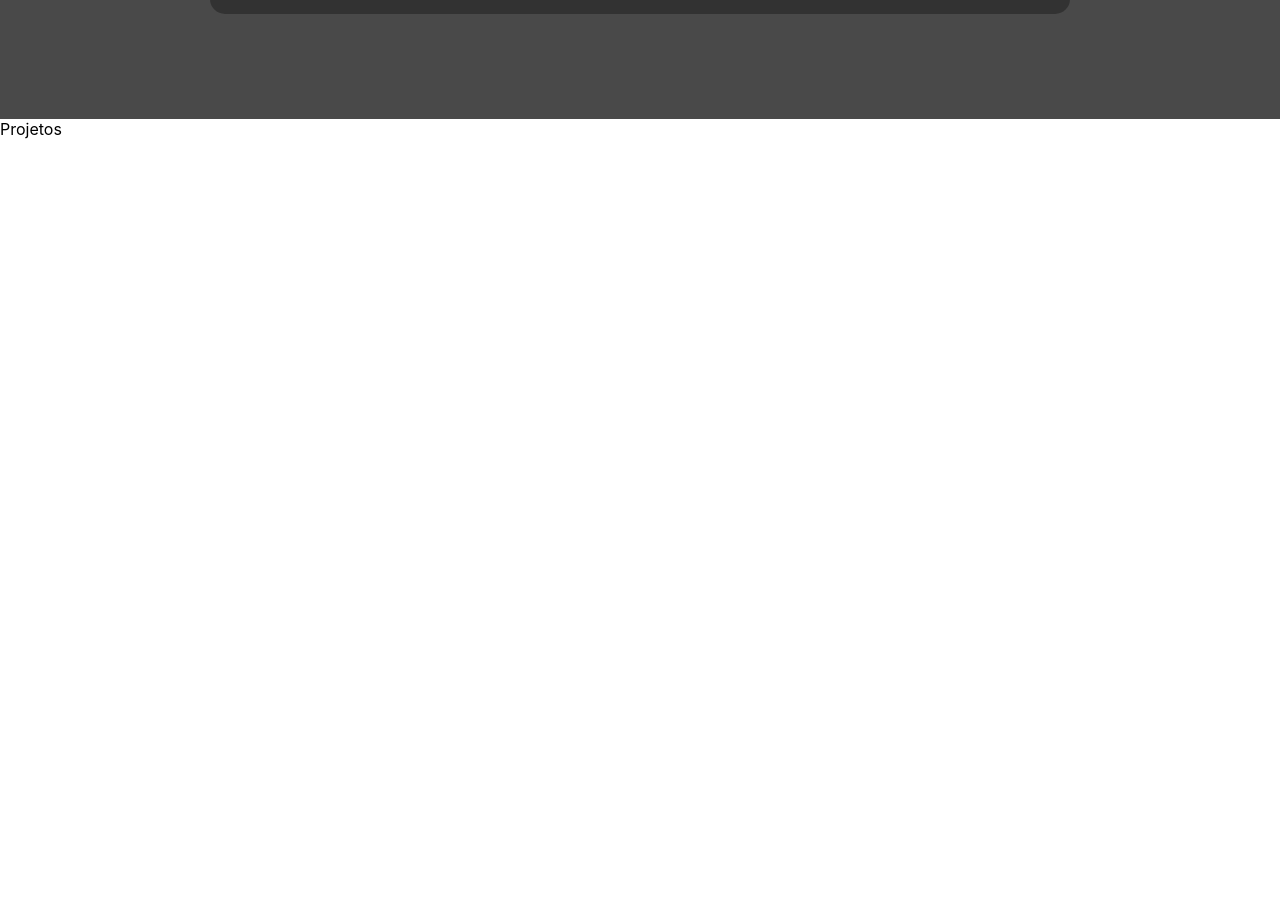
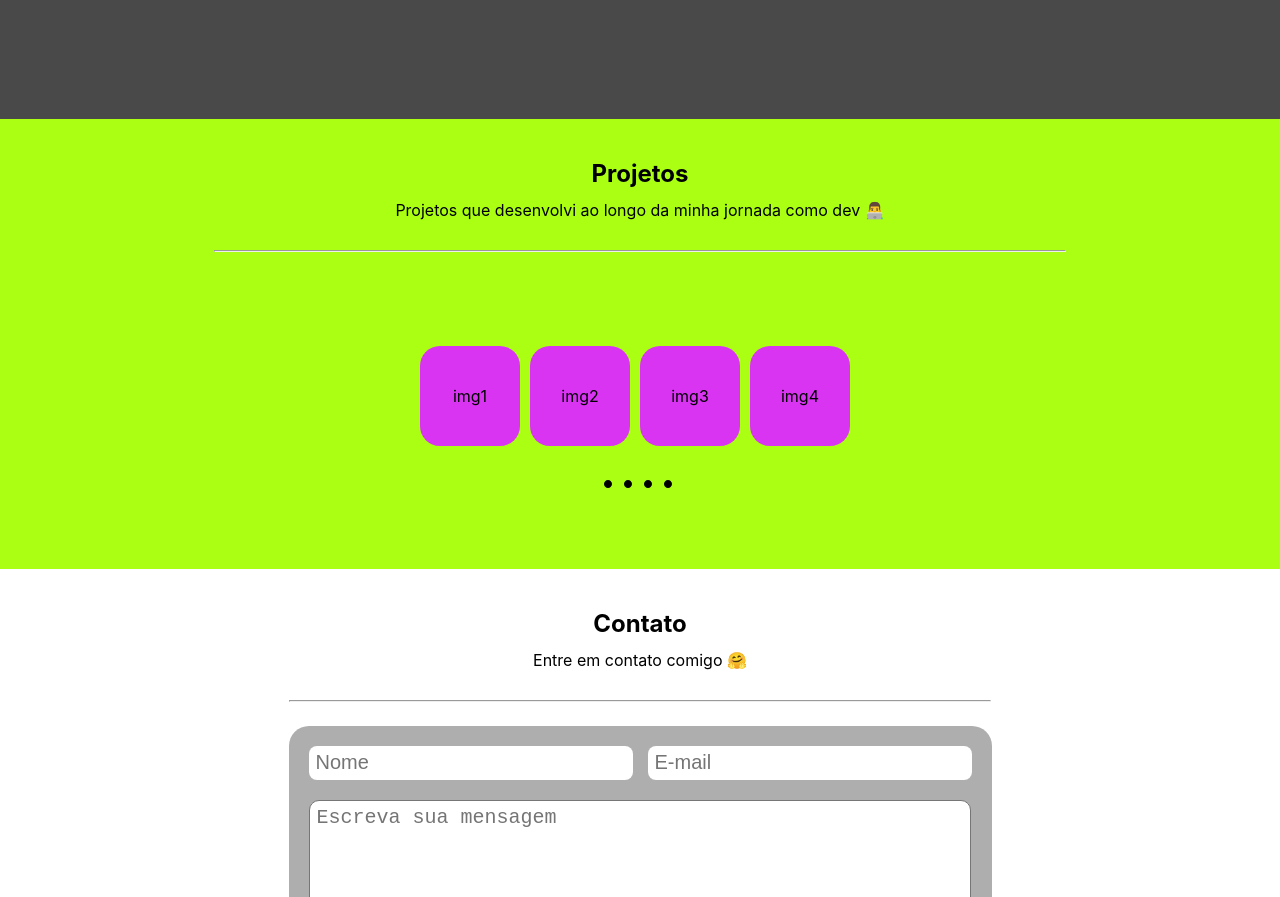
Before and after one commit to BrunoMSts/my-website, a React (Create React App) app: page / in a window 1280 px wide. Shown: the part 1903-2800 px from the top of the page. Built offline with nearby package versions, Linux system fonts and the light colour scheme.

Commit message:
Sections Finshed & Added a little bit of responsivity

```diff
--- /dev/null
+++ b/src/components/Carousel/index.tsx
@@ -0,0 +1,68 @@
+import { useEffect, useRef, useState } from "react";
+import { CarouselContainer, Swiper } from "./styles";
+
+import { GoPrimitiveDot } from 'react-icons/go'
+
+export default function Carousel() {
+
+  const [activeIndex, setActiveIndex] = useState(0);
+  const datas = [
+    {
+      id: 1,
+      title: 'img1'
+    },
+    {
+      id: 2,
+      title: 'img2'
+    },
+    {
+      id: 3,
+      title: 'img3'
+    },
+    {
+      id: 4,
+      title: 'img4'
+    },
+  ]
+
+  function handleIsActive(event: any) {
+    setActiveIndex(event.currentTarget.id)
+  }
+
+  function handleChange(event: any) {
+    setActiveIndex(event.currentTarget.id)
+  }
+
+
+  // useEffect(() => {
+  //   if(!isClicked) {
+  //     setTimeout(() => setActiveIndex((prevIndex) => prevIndex === datas.length ? 0 : prevIndex + 1), 2000)
+  //   }
+  // }, [activeIndex])
+
+  return (
+    <CarouselContainer >
+      {datas.map(data => (
+        <div
+          key={data.id}
+          id={data.id.toString()}
+          onClick={event => handleIsActive(event)}
+          className={Number(activeIndex) === data.id ? "content active" : "content"}
+        >
+          {data.title}
+        </div>
+      ))}
+      <Swiper>
+        {datas.map(data => (
+          <span
+            key={data.id}
+            id={data.id.toString()}
+            onClick={event => handleChange(event)}
+          >
+            <GoPrimitiveDot color={Number(activeIndex) === data.id ? "#daff" : ""}/>
+          </span>
+        ))}
+      </Swiper>
+    </CarouselContainer>
+  )
+}
--- /dev/null
+++ b/src/components/Carousel/styles.ts
@@ -0,0 +1,55 @@
+import styled from "styled-components";
+
+export const CarouselContainer = styled.div`
+  position: relative;
+  display: flex;
+  height: 140px;
+  justify-content: center;
+  align-items: center;
+  margin-top: 50px;
+
+
+  .content {
+    display: flex;
+    align-items: center;
+    justify-content: center;
+    width: 100px;
+    height: 100px;
+    margin-right: 10px;
+
+    background-color: #da34f3;
+    border-radius: 20px;
+
+    transition: 0.35s;
+
+    &:hover {
+      cursor: pointer;
+    }
+  }
+
+  .active {
+    height: 140px;
+  }
+
+  @media(max-width: 500px) {
+    .content {
+      margin: 0 auto;
+    }
+  }
+`
+
+
+export const Swiper = styled.div`
+  display: flex;
+  position: absolute;
+  bottom: -30px;
+  margin: 0 180px;
+
+  span {
+    margin-right: 4px;
+  }
+
+  &:hover {
+    cursor: pointer;
+  }
+`
--- a/src/components/StackCard/styles.ts
+++ b/src/components/StackCard/styles.ts
@@ -27,5 +27,11 @@ export const CardContainer = styled.div`
 
   &:hover span {
     opacity: 1;
+    cursor: default;
   };
+
+  @media(max-width: 498px) {
+    padding: 2rem 3rem;
+
+  }
 `
--- a/src/pages/Home/index.tsx
+++ b/src/pages/Home/index.tsx
@@ -1,3 +1,4 @@
+import { useEffect, useState } from "react";
 import { Link } from "react-router-dom";
 import {
   Main,
@@ -11,7 +12,8 @@ import {
   RightSide,
   MyPicture,
   Header,
-  StackCardContainer
+  StackCardContainer,
+  ContactContainer
 } from "./styles";
 
 import { stacks } from '../../utils/stacks';
@@ -21,14 +23,29 @@ import { AiOutlineLinkedin } from 'react-icons/ai'
 
 import Navbar from "../../components/Navbar";
 import StackCard from "../../components/StackCard";
+import Carousel from "../../components/Carousel";
+
 import { SiGmail } from "react-icons/si";
 
 export default function Home() {
+
+  const [isScroll, setIsScroll] = useState(false)
+
+  useEffect(() => {
+    window.onscroll = () => {
+      setIsScroll(true)
+    }
+
+    setInterval(() => {
+      setIsScroll(false)
+    }, 2000)
+  }, [])
+
   return (
     <>
       <h1>NADA AQUI AINDA, CURIOSO</h1>
       <span style={{color: 'red'}}>AS CORES SERVEM MERAMENTE PARA SABER O FINAL DE CADA DE SECTION, SITE EM DESENVOLVIMENTO</span><br />      <Link to="/canvas">Mentira, tem esse link aq</Link>
-      <Navbar />
+      {/* <Navbar isScrolling={isScroll}/> */}
       <Main>
         <section>
           <Introduction id="introduction">
@@ -42,10 +59,10 @@ export default function Home() {
             <Header>
               <h1>Perfil</h1>
               <p>Always in constanting learning. 🌱</p>
-              <hr style={{width: "825px", margin: "1.5rem 0"}}/>
+              <hr className="line"/>
             </Header>
             <AboutMe>
-              <LeftSide>
+              <LeftSide className="left">
                 <h1>About me</h1>
                 <p style={{fontSize: "15px"}}>
                   Hi there 👋<br />
@@ -60,17 +77,17 @@ export default function Home() {
                 </p>
               </LeftSide>
               <MyPicture src="https://avatars.githubusercontent.com/u/49536304?v=4" alt="eu" />
-              <RightSide>
+              <RightSide className="right">
                 <div className="details">
-                <h1>Details</h1>
-                <span className="bold">Nome: </span><p>Bruno</p>
-                <span className="bold">Idade: </span><p>21</p>
-                <span className="bold">Localização: </span><p>Em algum lugar no pálido ponto azul</p>
+                  <h1>Details</h1>
+                  <span className="bold">Nome: </span><p>Bruno</p>
+                  <span className="bold">Idade: </span><p>21</p>
+                  <span className="bold">Localização: </span><p>Em algum lugar no pálido ponto azul</p>
                 </div>
                 <div className="contacts">
-                  <a href="https://www.github.com/BrunoMSts" aria-label="github" title="Github"><FaGithubAlt size={30}/></a>
-                  <a href="" aria-label="linkedin" title="Linkedin"><AiOutlineLinkedin size={30}/></a>
-                  <a href="" aria-label="gmail" title="Gmail"><SiGmail size={30}/></a>
+                  <a href="https://www.github.com/BrunoMSts" title="Github"><FaGithubAlt size={30}/></a>
+                  <a href="https://www.google.com" title="Linkedin"><AiOutlineLinkedin size={30}/></a>
+                  <a href="https://www.google.com"><SiGmail size={30} title="Gmail"/></a>
                 </div>
               </RightSide>
             </AboutMe>
@@ -80,8 +97,8 @@ export default function Home() {
          <Abilities id="abilities">
            <Header>
               <h1>Habilidades</h1>
-              <p>breve descrição</p>
-              <hr style={{width: "825px", margin: "2.5rem 0"}}/>
+              <p>Tecnologias que mais uso atualmente 🔥</p>
+              <hr className="line"/>
            </Header>
            <StackCardContainer>
             {stacks.map(stack => (
@@ -91,10 +108,31 @@ export default function Home() {
         </Abilities>
         </section>
         <section>
-         <Projects id="projects">Projetos</Projects>
+         <Projects id="projects">
+          <Header className="header">
+              <h1>Projetos</h1>
+              <p>Projetos que desenvolvi ao longo da minha jornada como dev 👨‍💻</p>
+              <hr className="line"/>
+          </Header>
+          <Carousel />
+         </Projects>
         </section>
         <section>
-          <Contact id="contact">Contato</Contact>
+          <Contact id="contact">
+            <Header>
+                <h1>Contato</h1>
+                <p>Entre em contato comigo 🤗</p>
+                <hr className="line"/>
+            </Header>
+            <ContactContainer>
+              <div className="infos">
+                <input type="nome" placeholder="Nome"/>
+                <input type="email" placeholder="E-mail"/>
+              </div>
+              <textarea name="mensagem" id="" placeholder="Escreva sua mensagem"></textarea>
+              <button type="submit">Enviar</button>
+            </ContactContainer>
+          </Contact>
         </section>
       </Main>
     </>
--- a/src/pages/Home/styles.ts
+++ b/src/pages/Home/styles.ts
@@ -10,7 +10,7 @@ export const Introduction = styled.div`
   flex-direction: column;
   align-items: center;
   justify-content: center;
-  width: 100vw;
+  width: 100%;
   height: 100vh;
   background-color: #AEAEAE;
 `
@@ -21,13 +21,23 @@ export const Introduction = styled.div`
 export const Profile = styled.div`
   display: flex;
   flex-direction: column;
-  width: 100vw;
+  width: 100%;
   height: 60vh;
   background-color: #AEAE;
 
-  @media(max-height: 900px) {
+  @media(max-height: 890px) {
     height: 550px;
   }
+
+  @media(max-width: 900px) {
+    height: 750px;
+  }
+
+  @media(max-width: 800px) {
+    height: 1000px;
+  }
+
+
 `
 export const Header = styled.div`
   display: flex;
@@ -36,16 +46,65 @@ export const Header = styled.div`
   justify-content: center;
   line-height: 0;
   padding-top: 35px;
+
+  hr.line {
+    width: 850px;
+    margin: 1.5rem 0;
+  }
+
+  @media (max-width: 900px) {
+    hr.line {
+      width: 710px;
+    }
+  }
+
+  @media (max-width: 800px) {
+    hr.line {
+      width: 330px;
+    }
+  }
 `
 
 export const AboutMe = styled.main`
   display: flex;
   align-items: center;
   justify-content: center;
+
+  @media(max-width: 900px) {
+    flex-direction: column;
+    margin: 0 100px;
+
+    img {
+      transform: translateY(-320px) ;
+    }
+
+    div.left {
+      transform: translateY(230px);
+      align-self: flex-start;
+    }
+
+    div.right {
+      transform: translateY(-305px);
+      margin-right: 20px;
+      align-self: flex-end;
+    }
+  }
+
+  @media(max-width: 800px) {
+    display: grid;
+
+    div.left {
+      align-self: center;
+    }
+
+    div.right {
+      margin-top: 330px;
+    }
+  }
+
 `
 
 export const LeftSide = styled.div`
-  margin-left: 40px;
   width: 270px;
 `
 
@@ -92,10 +151,48 @@ export const Abilities = styled.div`
   display: flex;
   flex-direction: column;
   background: rgba(28,28,28, 0.8);
-  width: 100vw;
+  width: 100%;
   height: 60vh;
-  @media(max-height: 800px) {
+
+  @media(max-height: 850px) {
     height: 550px;
+  }
+
+  @media(max-width: 900px) {
+    height: 650px;
+  }
+
+  @media(max-width: 675px) {
+    height: 750px;
+  }
+
+  hr.line {
+    width: 850px;
+    margin: 1.5rem 0;
+  }
+
+  @media (max-width: 900px) {
+    hr.line {
+      width: 650px;
+    }
+  }
+
+  @media (max-width: 675px) {
+    hr.line {
+      width: 435px;
+    }
+  }
+
+  @media (max-width: 500px) {
+    hr.line {
+      width: 365px;
+    }
+  }
+
+  @media (max-width: 498px) {
+    hr.line {
+      width: 315px;
+    }
   }
 `
 
@@ -107,13 +204,177 @@ export const StackCardContainer = styled.div`
   grid-template-columns: repeat(4, 1fr);
   align-self: center;
   gap: 1rem;
+
+  @media(max-width: 900px) {
+    grid-template-columns: repeat(3, 1fr);
+  }
+
+  @media(max-width: 675px) {
+    grid-template-columns: repeat(2, 1fr);
+  }
 `
 //----------------------------------------------------
+//PROJECTS STYLES ------------------------------------
 export const Projects = styled.div`
-  width: 100vw;
-  height: 100vh;
+  display: flex;
+  flex-direction: column;
+  width: 100%;
+  height: 50vh;
+  background: #AAFF12;
+
+  hr.line {
+    width: 850px;
+    margin: 1.5rem 0;
+  }
+
+  @media(max-height: 850px) {
+    height: 450px;
+  }
+
+  @media (max-width: 900px) {
+    hr.line {
+      width: 650px;
+    }
+  }
+
+  @media (max-width: 675px) {
+    hr.line {
+      width: 435px;
+    }
+  }
+
+
+  @media (max-width: 500px) {
+    hr.line {
+      width: 398px;
+    }
+
+    .header p {
+      line-height: 1.3;
+      margin: 15px 50px 0;
+    }
+  }
+
+  @media (max-width: 498px) {
+    hr.line {
+      width: 328px;
+    }
+  }
 `
+//----------------------------------------------------
+//CONTATO STYLES -------------------------------------
 export const Contact = styled.div`
-  width: 100vw;
-  height: 100vh;
+  display: flex;
+  flex-direction: column;
+  align-items: center;
+  width: 100%;
+  height: 58vh;
+
+  hr.line {
+    width: 700px;
+    margin: 1.5rem 0;
+  }
+
+  @media (max-width: 730px) {
+    hr.line {
+      width: 365px;
+    }
+  }
+
+  @media (max-width: 360px) {
+    hr.line {
+      width: 325px;
+    }
+  }
+
+  @media(max-height: 850px) {
+    height: 550px;
+  }
+
 `
+export const ContactContainer = styled.div`
+  position: relative;
+  padding: 20px;
+  border-radius: 20px;
+  background: #aeaeae;
+
+  .infos {
+    display: flex;
+
+    input {
+      width: 20rem;
+      height: 2rem;
+      margin-bottom: 20px;
+      border-radius: 8px;
+      border-style: none;
+      font-size: 20px;
+
+      ::placeholder {
+        padding-left: 5px;
+      }
+    }
+
+    input + input {
+      margin-left: 15px;
+    }
+  }
+
+  textarea {
+    resize: none;
+    width: 99%;
+    height: 8rem;
+    border-radius: 10px;
+    font-size: 20px;
+    line-height: 30px;
+    margin-bottom: 20px;
+
+    ::placeholder {
+      padding-left: 5px;
+    }
+  }
+
+  button {
+    border: none;
+    border-radius: 10px;
+    padding: 15px;
+    width: 7.5rem;
+    font-size: 18px;
+
+    transition: 0.3s;
+    :hover {
+      cursor: pointer;
+      opacity: 0.7;
+    }
+  }
+
+  @media(max-width: 730px) {
+    display: flex;
+    flex-direction: column;
+
+    .infos {
+      flex-direction: column;
+      align-items: center;
+      justify-content: center;
+      input + input {
+        margin-left: 0;
+      }
+    }
+
+    button {
+      width: 100%;
+    }
+  }
+
+  @media (max-width: 360px) {
+    padding: 10px;
+
+    .infos input {
+      font-size: 15px;
+    }
+
+    textarea {
+      font-size: 15px;
+    }
+  }
+`
+//-----------------------------------------------------
```
Also changed, not shown: src/components/Navbar/index.tsx (+18 -2 lines), src/components/Navbar/styles.ts (+5 -3 lines), 1 other file (tests, documents, lock files or other folders).
